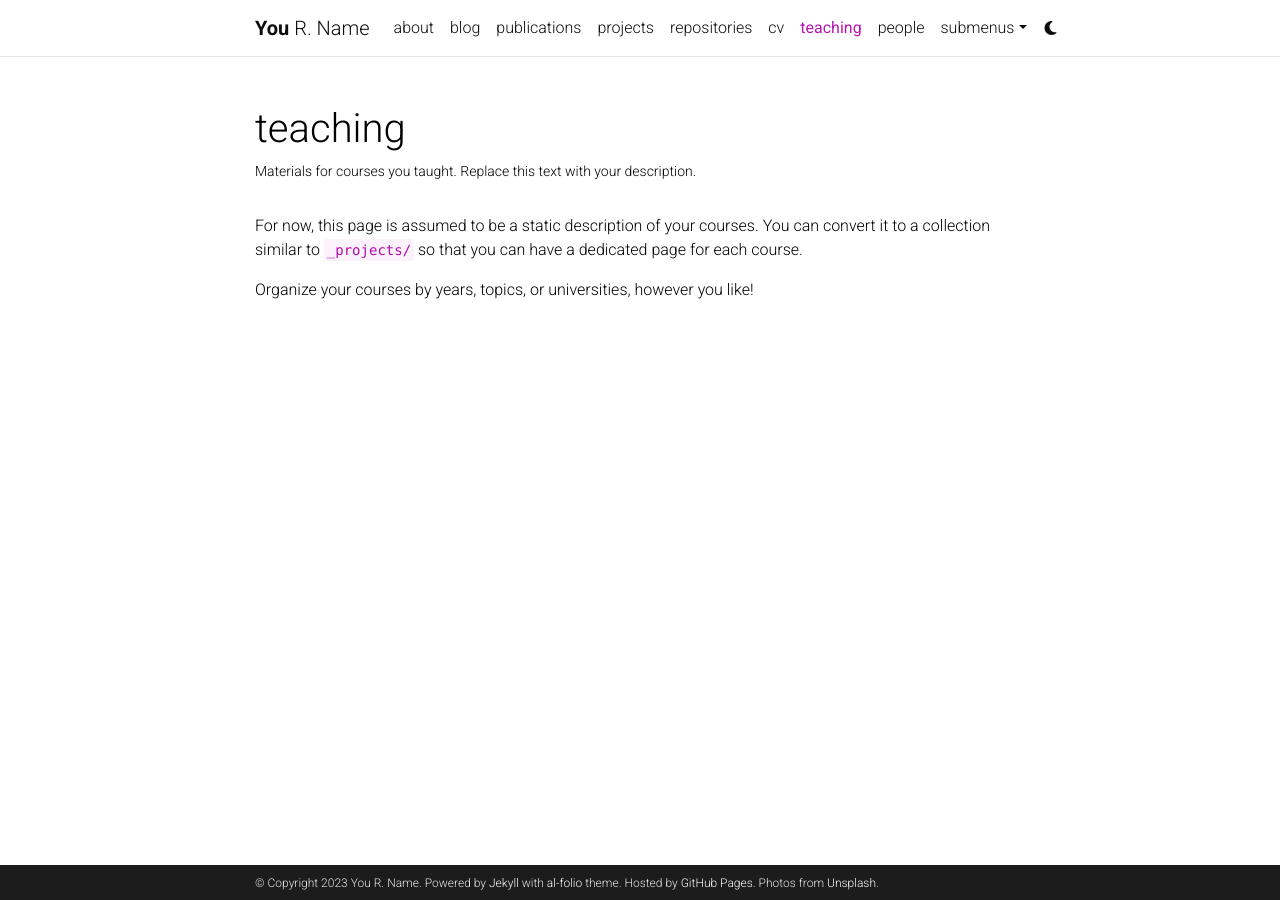
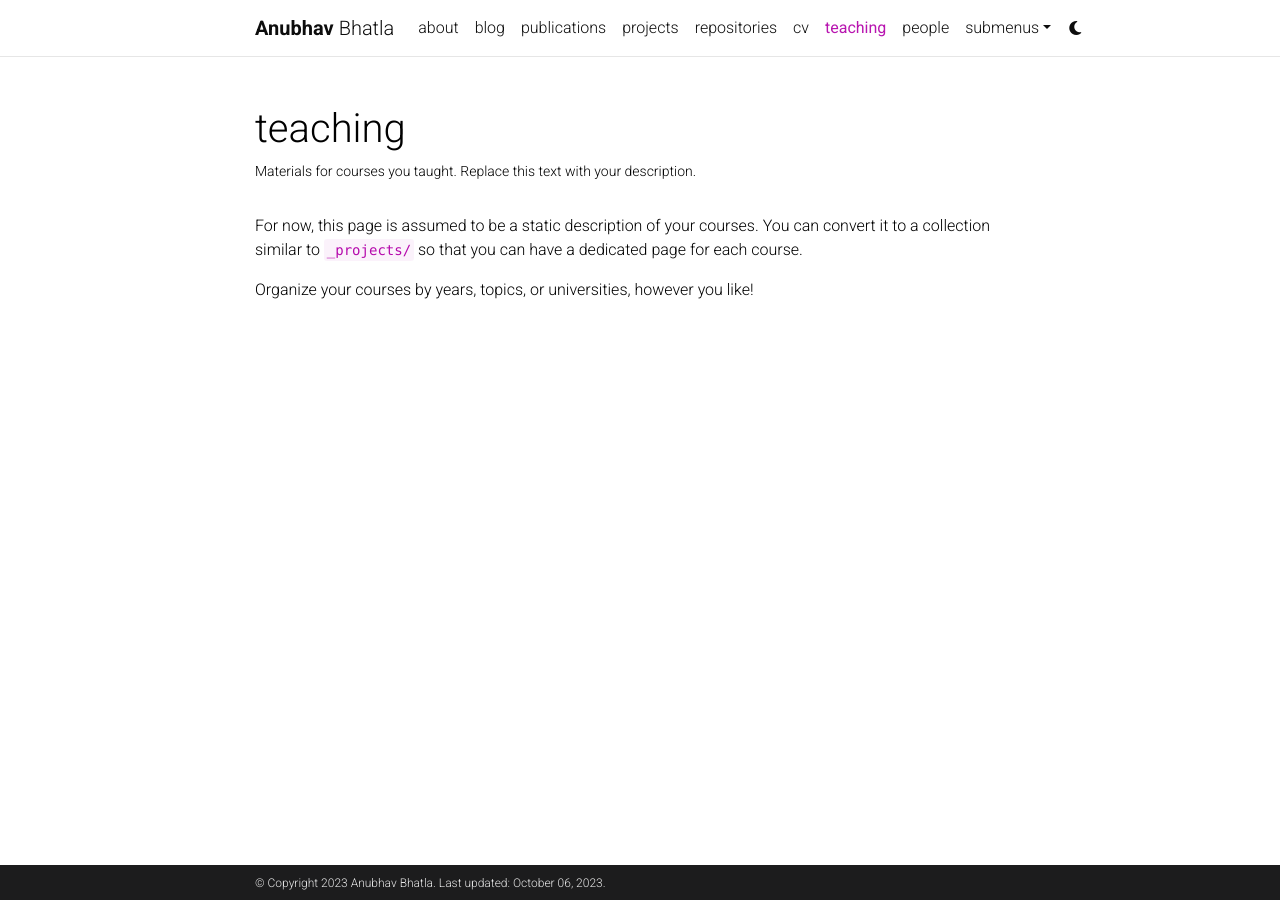
Before and after one commit to AnubhavBhatla/AnubhavBhatla.github.io, a Jekyll site: the page built from _pages/teaching.md, in a window 1280 px wide. Built offline with Jekyll 4.4.1, drawn with Linux system fonts in a browser that asks for light colours; comment, search, counter and statistics services are not loaded; a style sheet for code colours, icons or effects is not loaded.

Commit message:
Update _config.yml

```diff
--- a/_config.yml
+++ b/_config.yml
@@ -3,24 +3,21 @@
 # -----------------------------------------------------------------------------
 
 title: blank # the website title (if blank, full name will be used instead)
-first_name: You
-middle_name: R.
-last_name: Name
-email: you@example.com
+first_name: Anubhav
+middle_name:
+last_name: Bhatla
+email: bhatlaanubhav2001@gmail.com
 description: > # the ">" symbol means to ignore newlines until "footer_text:"
   A simple, whitespace theme for academics. Based on [*folio](https://github.com/bogoli/-folio) design.
-footer_text: >
-  Powered by <a href="https://jekyllrb.com/" target="_blank">Jekyll</a> with <a href="https://github.com/alshedivat/al-folio">al-folio</a> theme.
-  Hosted by <a href="https://pages.github.com/" target="_blank">GitHub Pages</a>.
-  Photos from <a href="https://unsplash.com" target="_blank">Unsplash</a>.
-keywords: jekyll, jekyll-theme, academic-website, portfolio-website  # add your own keywords or leave empty
+footer_text:
+keywords: # add your own keywords or leave empty
 
 lang: en # the language of your site (for example: en, fr, cn, ru, etc.)
 icon: ⚛️  # the emoji used as the favicon (alternatively, provide image name in /assets/img/)
 
-url: https://alshedivat.github.io # the base hostname & protocol for your site
-baseurl: /al-folio # the subpath of your site, e.g. /blog/
-last_updated: false # set to true if you want to display last updated in the footer
+url: https://anubhavbhatla.github.io # the base hostname & protocol for your site
+baseurl: # the subpath of your site, e.g. /blog/
+last_updated: true # set to true if you want to display last updated in the footer
 impressum_path:  # set to path to include impressum link in the footer, use the same path as permalink in a page, helps to conform with EU GDPR
 
 # -----------------------------------------------------------------------------
```
